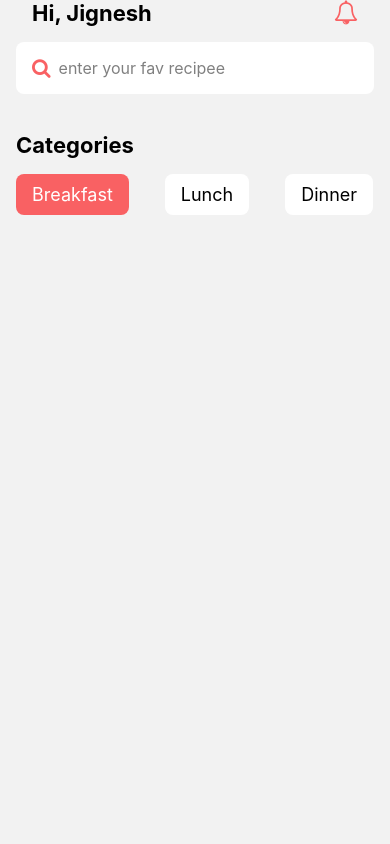
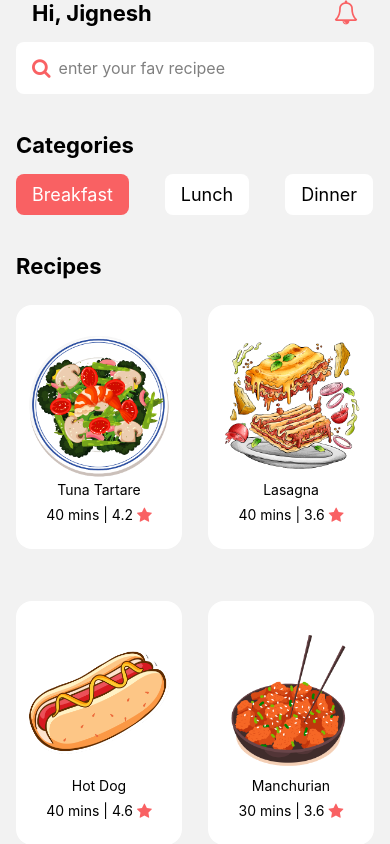
Before and after one commit to jigneshgit935/Recipee-UI-React-Native, a React Native app: screen /RecipeList in a window 390 px wide. Shown: the top 844 px of the page. Built offline with nearby package versions, Linux system fonts and the light colour scheme.

Commit message:
Recipee Card Screen created

```diff
--- /dev/null
+++ b/src/components/RecipeCard.js
@@ -0,0 +1,66 @@
+import {
+  FlatList,
+  Image,
+  ScrollView,
+  StyleSheet,
+  Text,
+  View,
+  Pressable,
+} from 'react-native';
+import React from 'react';
+import { colors, recipeList } from '../Constant';
+import { FontAwesome } from '@expo/vector-icons';
+import { useNavigation } from '@react-navigation/native';
+
+const RecipeCard = () => {
+  const navigation = useNavigation();
+  return (
+    <View>
+      <FlatList
+        numColumns={2}
+        columnWrapperStyle={{
+          justifyContent: 'space-between',
+          marginVertical: 10,
+        }}
+        showsVerticalScrollIndicator={false}
+        data={recipeList}
+        renderItem={({ item }) => (
+          <Pressable
+            onPress={() => navigation.navigate('RecipeDetails')}
+            style={{
+              backgroundColor: colors.COLOR_LIGHT,
+              elevation: 5,
+              borderRadius: 16,
+              marginVertical: 16,
+              alignItems: 'center',
+              paddingHorizontal: 8,
+              paddingVertical: 26,
+            }}
+          >
+            <Image
+              source={item.image}
+              style={{ width: 150, height: 150, resizeMode: 'center' }}
+            />
+            <Text>{item.name}</Text>
+            <View style={{ flexDirection: 'row', marginTop: 8 }}>
+              <Text>{item.time}</Text>
+              <Text> | </Text>
+              <View style={{ flexDirection: 'row', alignItems: 'center' }}>
+                <Text style={{ marginRight: 4 }}>{item.rating}</Text>
+                <FontAwesome
+                  name="star"
+                  size={16}
+                  color={colors.COLOR_PRIMARY}
+                />
+              </View>
+            </View>
+          </Pressable>
+        )}
+      />
+    </View>
+  );
+};
+
+export default RecipeCard;
+
+const styles = StyleSheet.create({});
--- a/src/navigation/AppNavigator.js
+++ b/src/navigation/AppNavigator.js
@@ -4,6 +4,7 @@ import { createNativeStackNavigator } from '@react-navigation/native-stack';
 import { NavigationContainer } from '@react-navigation/native';
 import WelcomeScreen from '../screens/WelcomeScreen';
 import RecipeeListScreen from '../screens/RecipeeListScreen';
+import RecipeeDetailsScreen from '../screens/RecipeeDetailsScreen';
 
 const Stack = createNativeStackNavigator();
 const AppNavigator = () => {
@@ -12,6 +13,7 @@ const AppNavigator = () => {
       <Stack.Navigator screenOptions={{ headerShown: false }}>
         <Stack.Screen name="Welcome" component={WelcomeScreen} />
         <Stack.Screen name="RecipeList" component={RecipeeListScreen} />
+        <Stack.Screen name="RecipeDetails" component={RecipeeDetailsScreen} />
       </Stack.Navigator>
     </NavigationContainer>
   );
--- /dev/null
+++ b/src/screens/RecipeeDetailsScreen.js
@@ -0,0 +1,14 @@
+import { StyleSheet, Text, View } from 'react-native';
+import React from 'react';
+
+const RecipeeDetailsScreen = () => {
+  return (
+    <View>
+      <Text>RecipeeDetailsScreen</Text>
+    </View>
+  );
+};
+
+export default RecipeeDetailsScreen;
+
+const styles = StyleSheet.create({});
--- a/src/screens/RecipeeListScreen.js
+++ b/src/screens/RecipeeListScreen.js
@@ -4,6 +4,7 @@ import { SafeAreaView } from 'react-native-safe-area-context';
 import Header from '../components/Header';
 import SearchFilter from '../components/SearchFilter';
 import CategoryFilter from '../components/CategoryFilter';
+import RecipeCard from '../components/RecipeCard';
 
 const RecipeeListScreen = () => {
   return (
@@ -18,6 +19,14 @@ const RecipeeListScreen = () => {
         </Text>
         <CategoryFilter />
       </View>
+
+      <View style={{ marginTop: 22 }}>
+        <Text style={{ fontSize: 22, fontWeight: 'bold' }}>
+          Recipes
+          {/* Category List */}
+        </Text>
+        <RecipeCard />
+      </View>
     </SafeAreaView>
   );
 };
```
